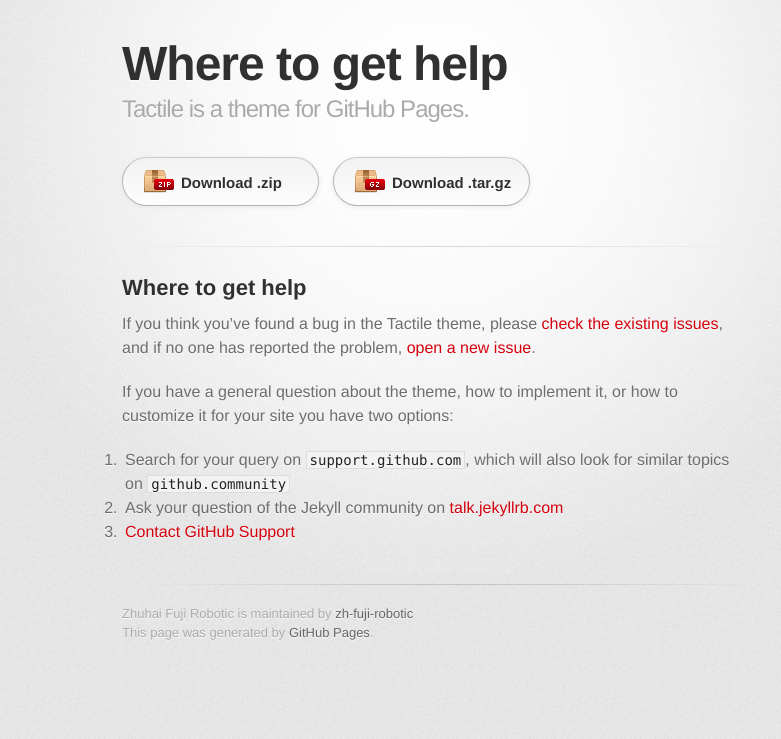
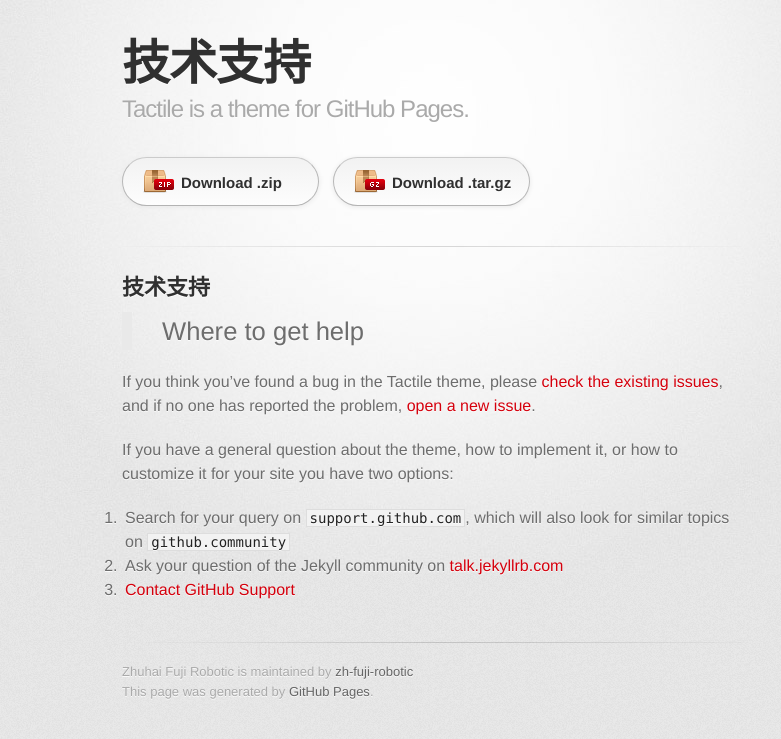
Before and after one commit to zh-fuji-robotic/landing, a Jekyll site: the page built from docs/SUPPORT.md, in a window 1280 px wide. Shown: the top 739 px of the page, without its empty margins (208-989 px from the left). Built offline with Jekyll 4.4.1, drawn with Linux system fonts in a browser that asks for light colours; some web fonts are replaced; our own code applies the rules of GitHub Pages for plain Markdown files.

```diff
--- a/docs/SUPPORT.md
+++ b/docs/SUPPORT.md
@@ -1,4 +1,5 @@
-## Where to get help
+## 技术支持
+> Where to get help
 
 If you think you've found a bug in the Tactile theme, please [check the existing issues](https://github.com/pages-themes/tactile/issues), and if no one has reported the problem, [open a new issue](https://github.com/pages-themes/tactile/issues/new).
 
```
Also changed, not shown: index.md (+1 -1 lines).
